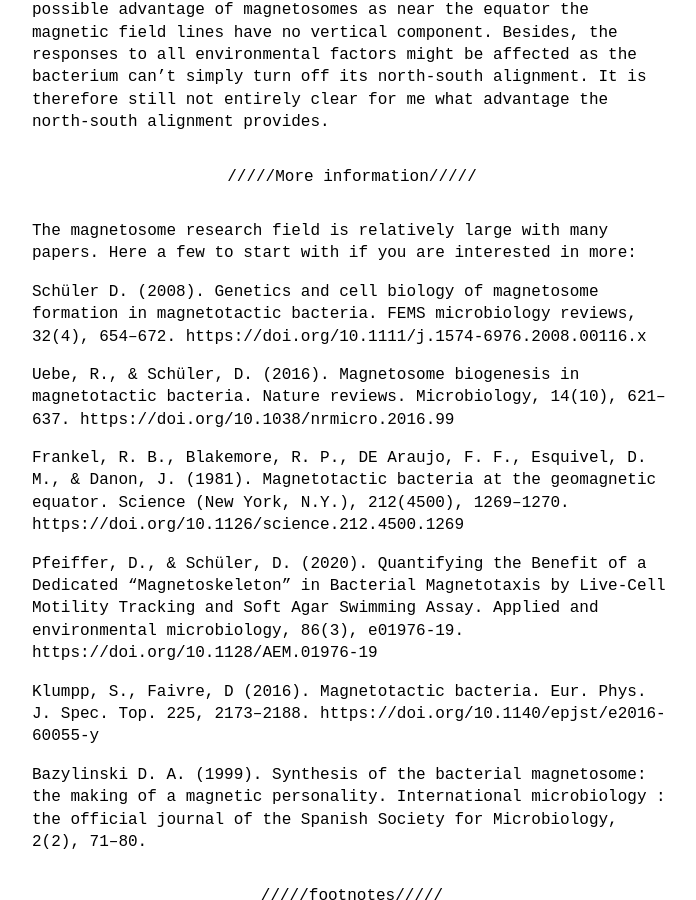
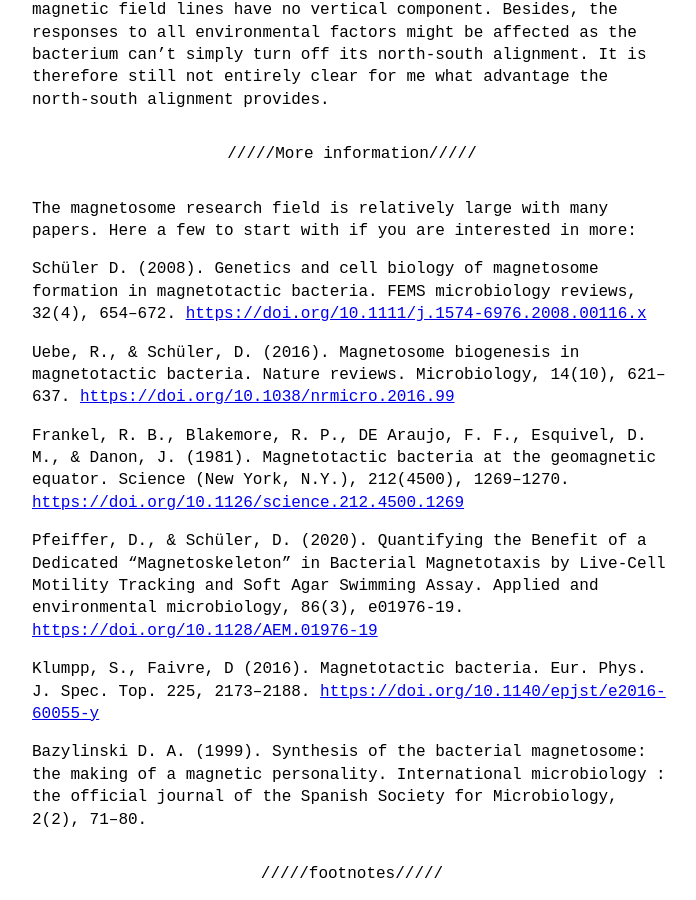
Before and after one commit to SamuelSchwab/SamuelSchwab.github.io, a Jekyll site: the page built from _posts/2022-10-16-the-bacterial-compass.md, in a window 1280 px wide and 900 px high, scrolled down 2596 px. Shown: the whole window, without its empty margins (288-984 px from the left). Built offline with Jekyll 4.4.1, drawn with Linux system fonts in a browser that asks for light colours; some of the changed text lies outside the part shown.

Commit message:
Fix URL links in The bacterial compass post

```diff
--- a/_posts/2022-10-16-the-bacterial-compass.md
+++ b/_posts/2022-10-16-the-bacterial-compass.md
@@ -15,7 +15,7 @@ These bacteria contain a magnetic needle which forces them into this alignment.
 {: data-content="Electron microscope images of bacteria with magnetosome"}
 
 ![Figure#001: The bacterial compass](../assets/images/figures/magnetosomes_1.jpg)
-The magnetosomes are black and indicated by the arrows. Scale bars: a, b = 0.5 μm, c–f = 1 μm. Image from https://doi.org/10.1038/s41522-022-00304-0.
+The magnetosomes are black and indicated by the arrows. Scale bars: a, b = 0.5 μm, c–f = 1 μm. Image from [P. Goswami, 2022](https://doi.org/10.1038/s41522-022-00304-0).
 
 ---
 {: data-content="Magnetosome genes"}
@@ -38,15 +38,15 @@ So why do these bacteria have these large and complex magnetosomes? The common a
 
 The magnetosome research field is relatively large with many papers. Here a few to start with if you are interested in more:
 
-Schüler D. (2008). Genetics and cell biology of magnetosome formation in magnetotactic bacteria. FEMS microbiology reviews, 32(4), 654–672. https://doi.org/10.1111/j.1574-6976.2008.00116.x
+Schüler D. (2008). Genetics and cell biology of magnetosome formation in magnetotactic bacteria. FEMS microbiology reviews, 32(4), 654–672. <https://doi.org/10.1111/j.1574-6976.2008.00116.x>
 
-Uebe, R., & Schüler, D. (2016). Magnetosome biogenesis in magnetotactic bacteria. Nature reviews. Microbiology, 14(10), 621–637. https://doi.org/10.1038/nrmicro.2016.99
+Uebe, R., & Schüler, D. (2016). Magnetosome biogenesis in magnetotactic bacteria. Nature reviews. Microbiology, 14(10), 621–637. <https://doi.org/10.1038/nrmicro.2016.99>
 
-Frankel, R. B., Blakemore, R. P., DE Araujo, F. F., Esquivel, D. M., & Danon, J. (1981). Magnetotactic bacteria at the geomagnetic equator. Science (New York, N.Y.), 212(4500), 1269–1270. https://doi.org/10.1126/science.212.4500.1269
+Frankel, R. B., Blakemore, R. P., DE Araujo, F. F., Esquivel, D. M., & Danon, J. (1981). Magnetotactic bacteria at the geomagnetic equator. Science (New York, N.Y.), 212(4500), 1269–1270. <https://doi.org/10.1126/science.212.4500.1269>
 
-Pfeiffer, D., & Schüler, D. (2020). Quantifying the Benefit of a Dedicated "Magnetoskeleton" in Bacterial Magnetotaxis by Live-Cell Motility Tracking and Soft Agar Swimming Assay. Applied and environmental microbiology, 86(3), e01976-19. https://doi.org/10.1128/AEM.01976-19
+Pfeiffer, D., & Schüler, D. (2020). Quantifying the Benefit of a Dedicated "Magnetoskeleton" in Bacterial Magnetotaxis by Live-Cell Motility Tracking and Soft Agar Swimming Assay. Applied and environmental microbiology, 86(3), e01976-19. <https://doi.org/10.1128/AEM.01976-19>
 
-Klumpp, S., Faivre, D (2016). Magnetotactic bacteria. Eur. Phys. J. Spec. Top. 225, 2173–2188. https://doi.org/10.1140/epjst/e2016-60055-y
+Klumpp, S., Faivre, D (2016). Magnetotactic bacteria. Eur. Phys. J. Spec. Top. 225, 2173–2188. <https://doi.org/10.1140/epjst/e2016-60055-y>
 
 Bazylinski D. A. (1999). Synthesis of the bacterial magnetosome: the making of a magnetic personality. International microbiology : the official journal of the Spanish Society for Microbiology, 2(2), 71–80.
 
```
Also changed, not shown: other parts of _posts/2022-10-16-the-bacterial-compass.md (+1 -1 lines).
